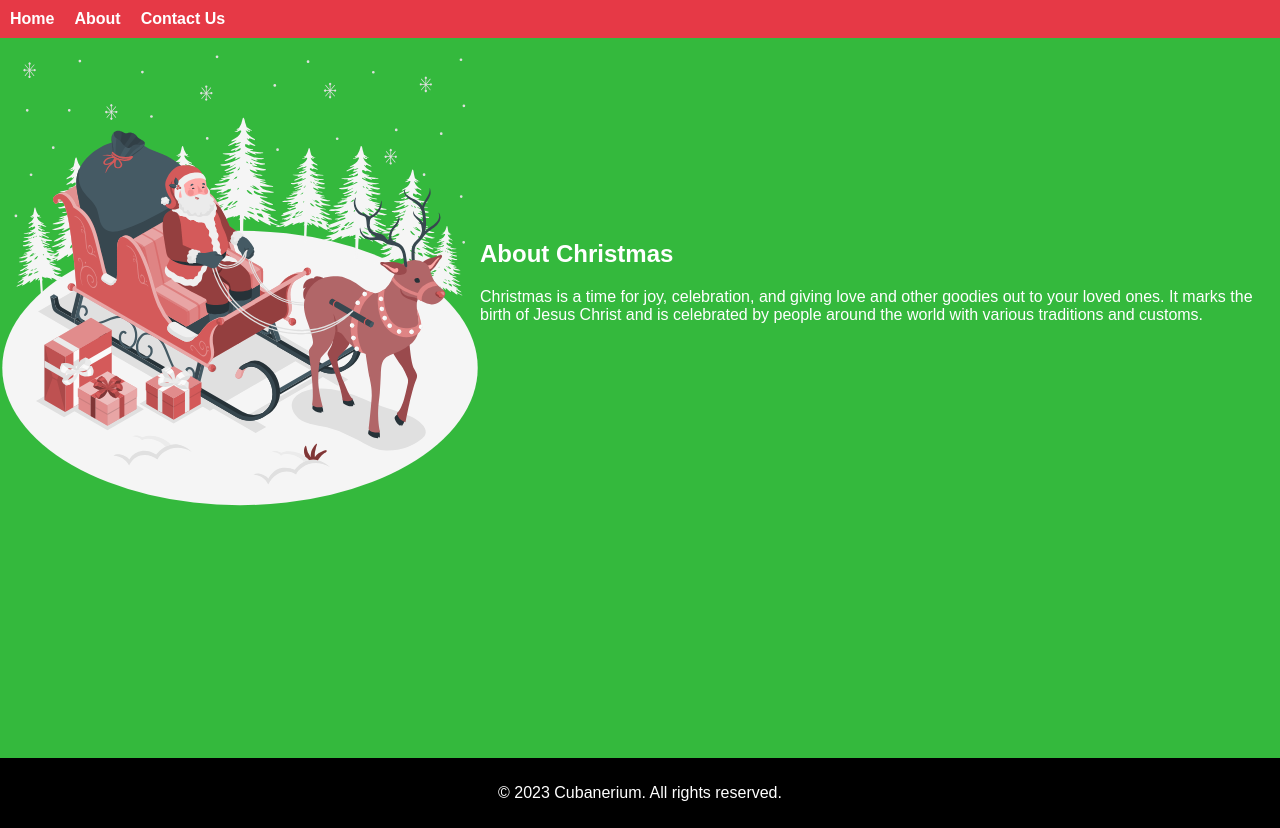
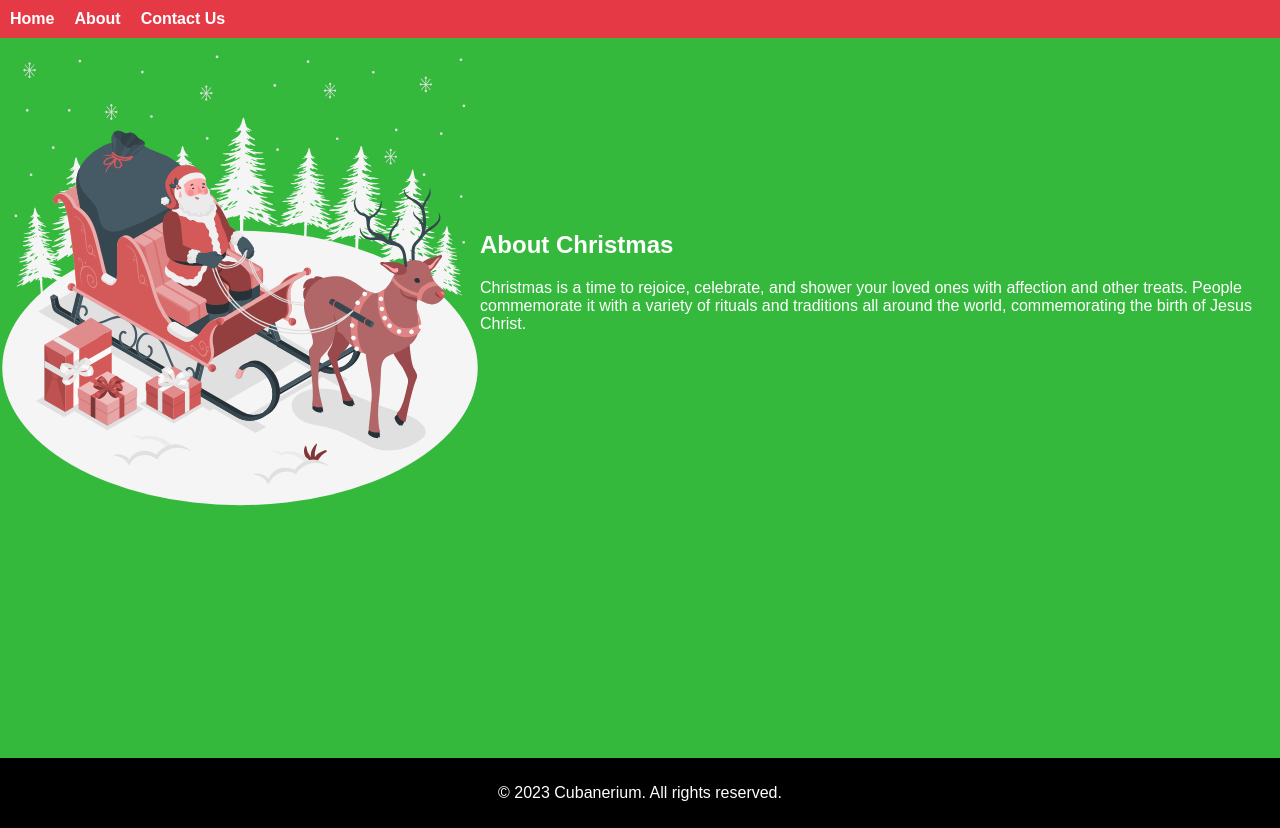
Before and after one commit to Naboth-tieng/ProjectX, a React (Create React App) app: page /about in a window 1280 px wide. Built offline with nearby package versions, Linux system fonts and the light colour scheme.

Commit message:
creating an issue

```diff
--- a/src/Pages/about.js
+++ b/src/Pages/about.js
@@ -12,10 +12,8 @@ const About = () => {
     <div>
       <h2>About Christmas</h2>
       <p>
-        Christmas is a time for joy, celebration, and giving love and other goodies out to your loved ones.
-        It marks the birth of Jesus Christ
-        and is celebrated by people around the world
-        with various traditions and customs.
+      Christmas is a time to rejoice, celebrate, and shower your loved ones with affection and other treats.
+        People commemorate it with a variety of rituals and traditions all around the world, commemorating the birth of Jesus Christ.
       </p>
     </div>
     </div>
```
